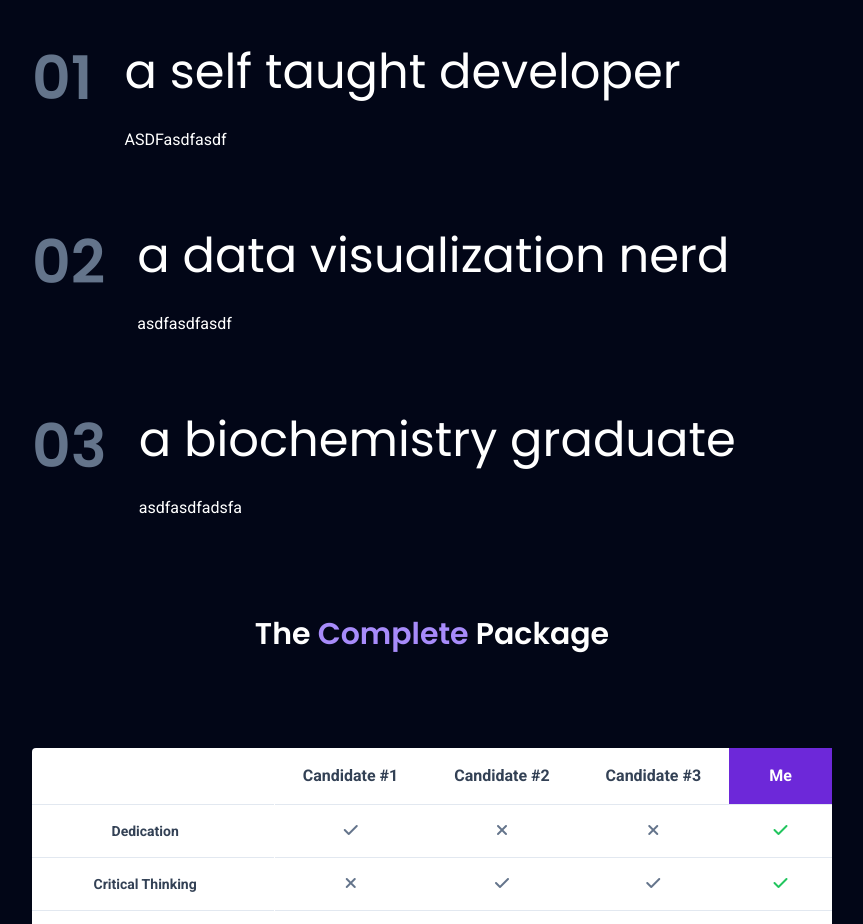
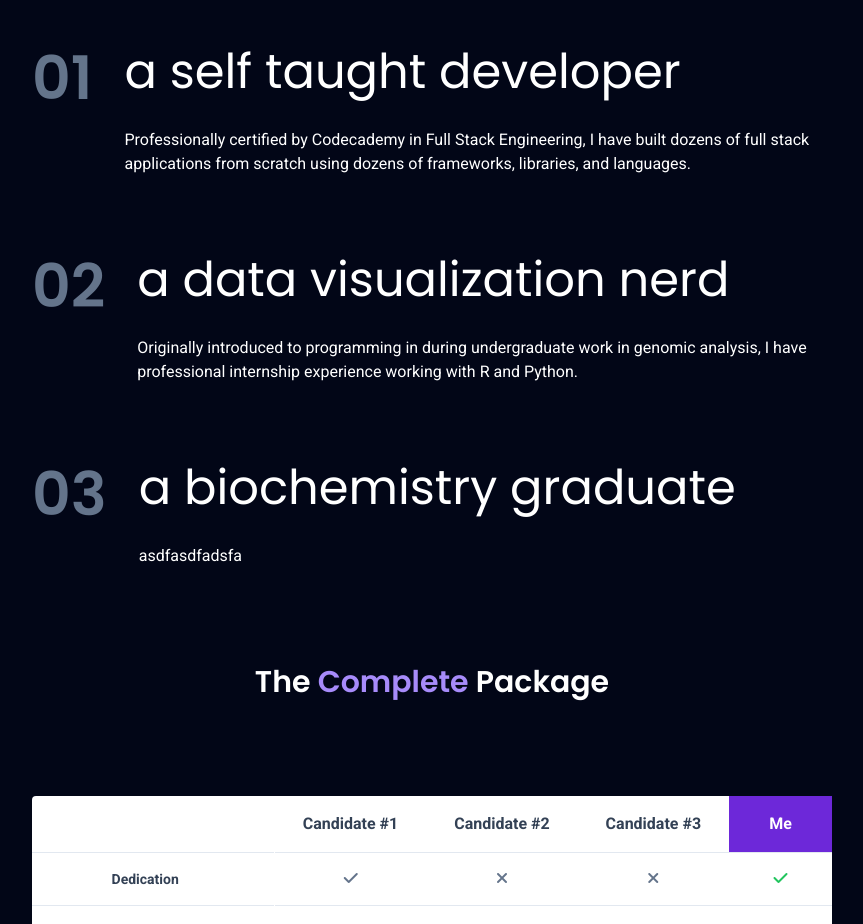
Before and after one commit to keanu-sida/Keanus-Portfolio, a SvelteKit app: page / in a window 1280 px wide. Shown: the part 1880-2804 px from the top of the page, without its empty margins (208-1071 px from the left). Built offline with nearby package versions, Linux system fonts and the light colour scheme.

Commit message:
Updated benefits section of

```diff
--- a/src/components/Main.svelte
+++ b/src/components/Main.svelte
@@ -8,8 +8,8 @@
     ]
 
     let benefits = [
-        {name: 'a self taught developer', description: 'ASDFasdfasdf'},
-        {name: 'a data visualization nerd', description: 'asdfasdfasdf'},
+        {name: 'a self taught developer', description: 'Professionally certified by Codecademy in Full Stack Engineering, I have built dozens of full stack applications from scratch using dozens of frameworks, libraries, and languages.'},
+        {name: 'a data visualization nerd', description: 'Originally introduced to programming in during undergraduate work in genomic analysis, I have professional internship experience working with R and Python.'},
         {name: 'a biochemistry graduate', description: 'asdfasdfadsfa'}
     ]
 </script>
```
